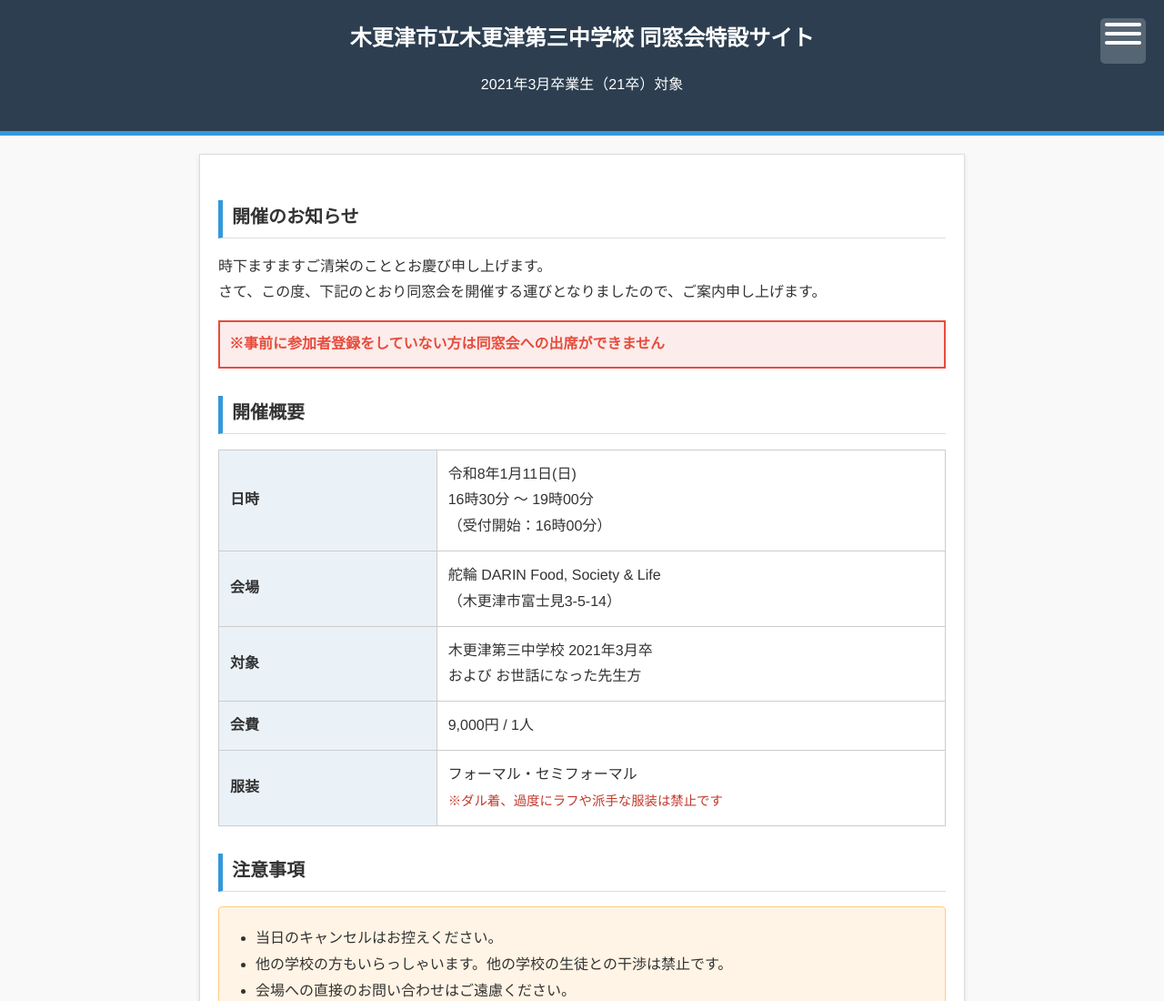
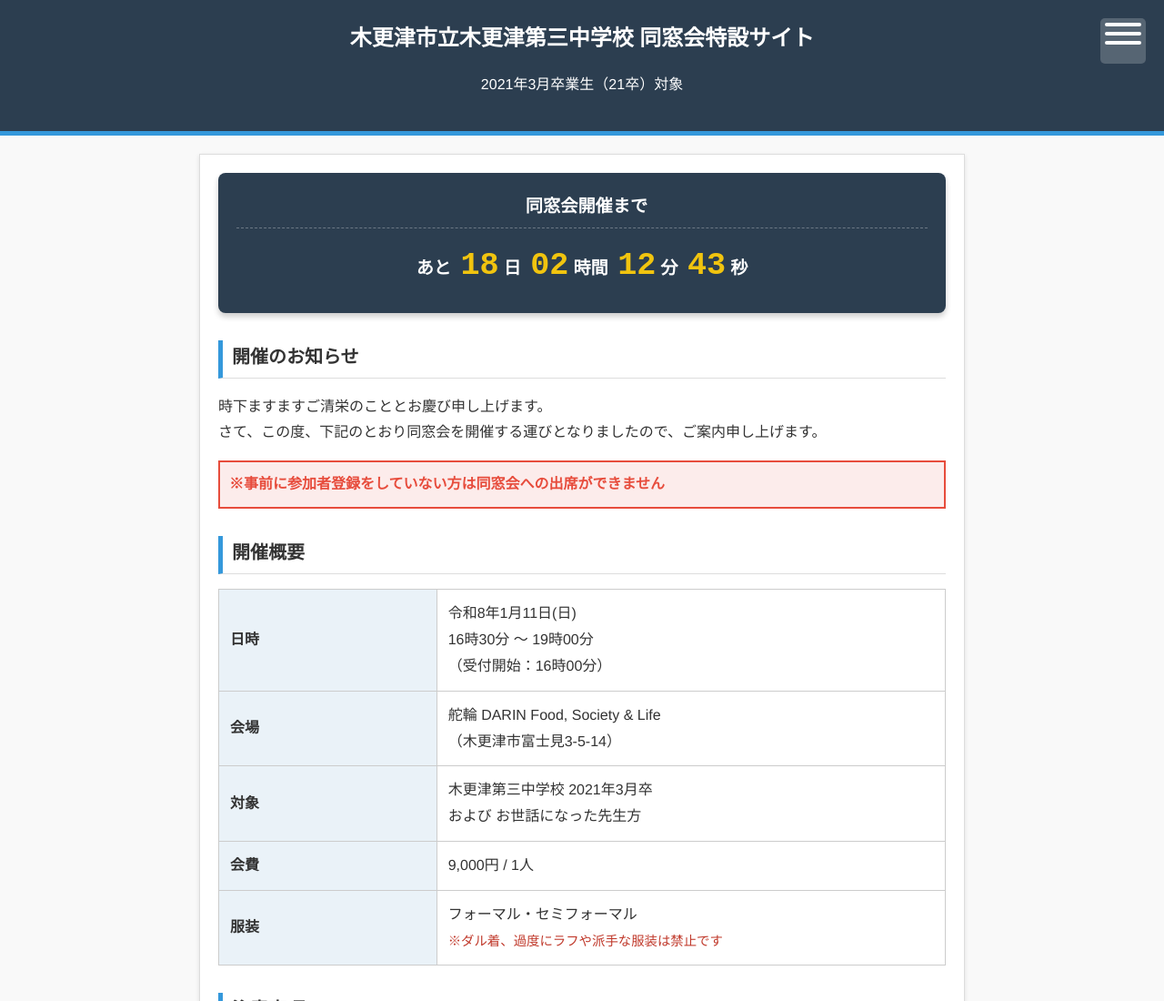
Before and after one commit to mogotyanasuka1212-maker/reunion-2025-hp, a plain HTML site: page index.html in a window 1280 px wide. Shown: the top 1100 px of the page at 91% size. Drawn offline with Linux system fonts and the light colour scheme.

Commit message:
12/24 23：17更新

```diff
--- a/index.html
+++ b/index.html
@@ -37,6 +37,15 @@
 
     <main>
         <section class="greeting">
+            <section class="countdown-section">
+            <h2>同窓会開催まで</h2>
+            <div id="countdown" class="countdown-timer">
+                あと <span id="days">00</span>日
+                <span id="hours">00</span>時間
+                <span id="minutes">00</span>分
+                <span id="seconds">00</span>秒
+            </div>
+        </section>
             <h2>開催のお知らせ</h2>
             <p>時下ますますご清栄のこととお慶び申し上げます。<br>
             さて、この度、下記のとおり同窓会を開催する運びとなりましたので、ご案内申し上げます。</p>
@@ -101,6 +110,37 @@
             const menu = document.getElementById('nav-menu');
             menu.classList.toggle('active');
         }
+        /* ▼▼▼ ここから追加：カウントダウンの計算処理 ▼▼▼ */
+        function updateCountdown() {
+            // 開催日時：2026年1月11日 16:30:00
+            const targetDate = new Date("2026-01-11T16:30:00");
+            const now = new Date();
+            const diff = targetDate - now;
+
+            // 開催時間を過ぎた場合の表示
+            if (diff <= 0) {
+                document.getElementById("countdown").innerHTML = "開催しました！";
+                return;
+            }
+
+            // 時間の計算
+            const days = Math.floor(diff / (1000 * 60 * 60 * 24));
+            const hours = Math.floor((diff % (1000 * 60 * 60 * 24)) / (1000 * 60 * 60));
+            const minutes = Math.floor((diff % (1000 * 60 * 60)) / (1000 * 60));
+            const seconds = Math.floor((diff % (1000 * 60)) / 1000);
+
+            // 画面への表示（ゼロ埋めして2桁にする）
+            document.getElementById("days").innerText = String(days).padStart(2, '0'); // 日数は3桁対応
+            document.getElementById("hours").innerText = String(hours).padStart(2, '0');
+            document.getElementById("minutes").innerText = String(minutes).padStart(2, '0');
+            document.getElementById("seconds").innerText = String(seconds).padStart(2, '0');
+        }
+
+        // 1秒ごとに更新する
+        setInterval(updateCountdown, 1000);
+        // ページ読み込み時に一度実行しておく
+        updateCountdown();
+        /* ▲▲▲ ここまで追加 ▲▲▲ */
     </script>
     </body>
 </html>
--- a/style.css
+++ b/style.css
@@ -381,3 +381,42 @@ tr:hover td {
     transition: 0.3s; /* フワッと変化させる */
     color: #2c3e50; /* 文字色も少し濃く */
 }
+
+/* ▼▼▼ ここから追加：カウントダウンタイマーのデザイン ▼▼▼ */
+.countdown-section {
+    text-align: center;
+    background-color: #2c3e50; /* ヘッダーと色味を合わせる */
+    color: white;
+    padding: 20px;
+    margin-bottom: 30px;
+    border-radius: 8px;
+    box-shadow: 0 4px 6px rgba(0,0,0,0.2);
+}
+
+.countdown-section h2 {
+    border: none; /* 既存の左線スタイルを解除 */
+    color: #fff;
+    margin-top: 0;
+    margin-bottom: 10px;
+    font-size: 1.2rem;
+    border-bottom: 1px dashed rgba(255,255,255,0.3);
+}
+
+.countdown-timer {
+    font-size: 1.2rem;
+    font-weight: bold;
+}
+
+.countdown-timer span {
+    font-size: 2.2rem;
+    color: #f1c40f; /* 黄色で数字を目立たせる */
+    font-family: "Courier New", Courier, monospace; /* 数字の幅を揃える */
+    margin: 0 5px;
+}
+
+/* スマホなど画面が狭い時の調整 */
+@media (max-width: 600px) {
+    .countdown-timer span {
+        font-size: 1.8rem;
+    }
+}
```
